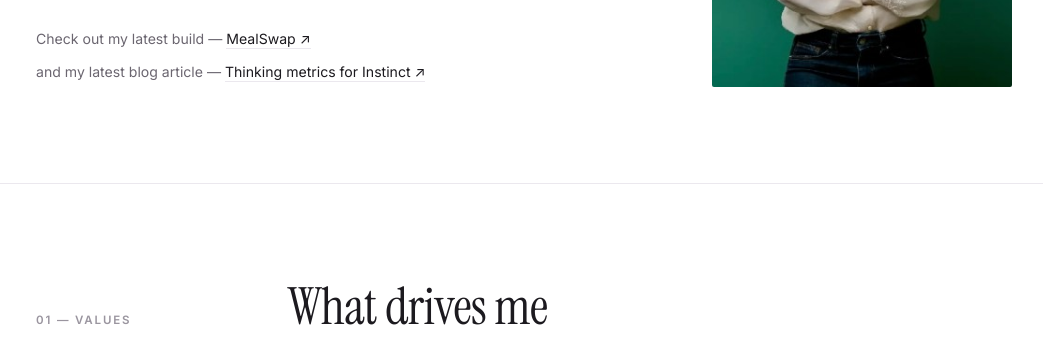
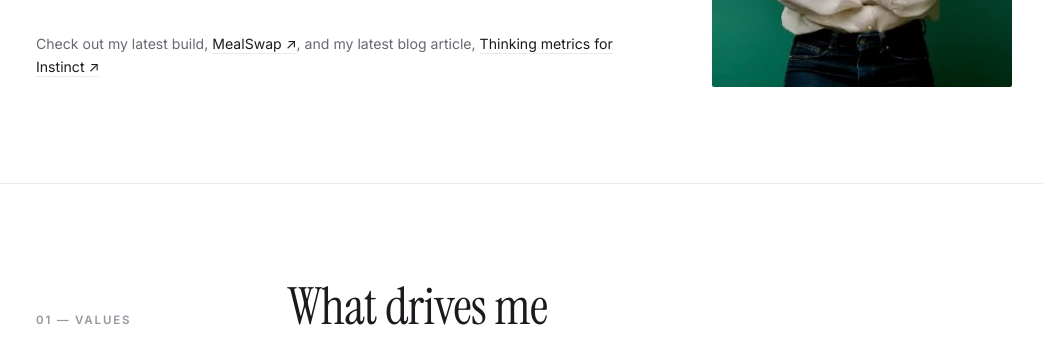
Before and after one commit to mittaldevanshi/mittaldevanshi.github.io, a plain HTML site: page index.html in a window 1280 px wide. Shown: the part 463-800 px from the top of the page, without its empty margins (116-1159 px from the left). Drawn offline with Linux system fonts and the light colour scheme.

Commit message:
Intro links as one sentence
Co-Authored-By: Claude Opus 5.5 <noreply@anthropic.com>

```diff
--- a/index.html
+++ b/index.html
@@ -245,8 +245,7 @@
       <h1>Hi, I'm<br /><em>Devanshi Mittal</em></h1>
       <p class="hero-sub">Currently based out of San Francisco, working as a Staff Data Scientist at Credit Karma.</p>
       <div class="hero-meta">
-        <span>Check out my latest build — <a href="https://mealswap.lovable.app/" target="_blank">MealSwap ↗</a></span>
-        <span>and my latest blog article — <a href="https://devanshim.substack.com/p/thinking-metrics-for-instinct" target="_blank">Thinking metrics for Instinct ↗</a></span>
+        <span>Check out my latest build, <a href="https://mealswap.lovable.app/" target="_blank">MealSwap ↗</a>, and my latest blog article, <a href="https://devanshim.substack.com/p/thinking-metrics-for-instinct" target="_blank">Thinking metrics for Instinct ↗</a></span>
       </div>
     </div>
     <img src="avatar.jpg" alt="Devanshi Mittal" class="hero-photo" />
```
